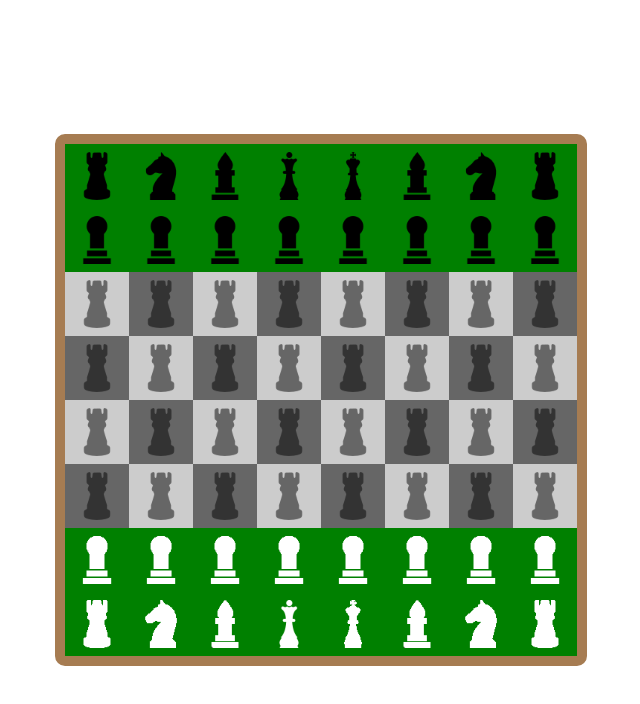
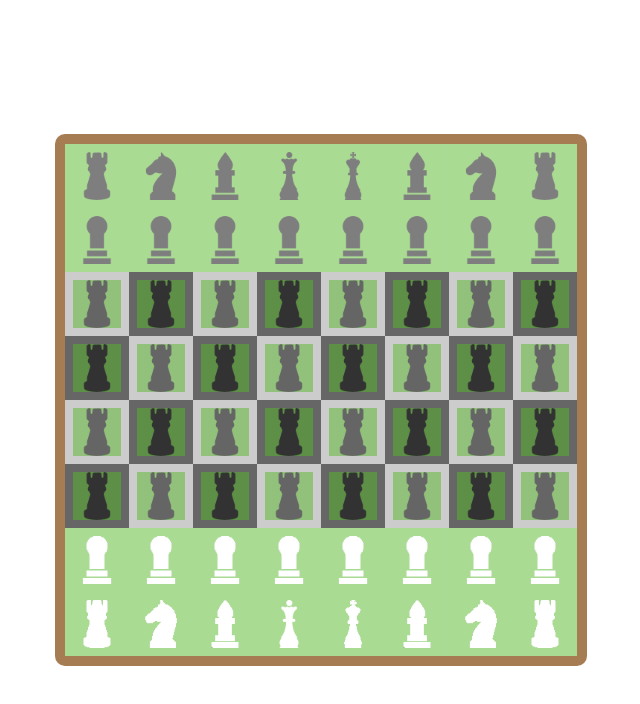
Before and after one commit to ViteKhan/chess, a React (Create React App) app: page / in a window 1280 px wide. Both pictures are taken after a click on the element 416 px from the left and 176 px from the top of the page. Shown: the top 704 px of the page, without its empty margins (319-959 px from the left). Built offline with nearby package versions, Linux system fonts and the light colour scheme.

Commit message:
styles of Cell

```diff
--- a/src/components/Cell/Cell.scss
+++ b/src/components/Cell/Cell.scss
@@ -22,7 +22,10 @@
   background: $WHITE;
 }
 
-// TODO fix styles
 .selected {
-  background: red;
+  background: $ORANGE;
 }
+
+.available {
+  background: $GREEN;
+}
--- a/src/components/Cell/Cell.tsx
+++ b/src/components/Cell/Cell.tsx
@@ -11,12 +11,17 @@ interface CellComponentProps {
 }
 
 export const CellComponent: FC<CellComponentProps> = ({ cell, selectedCell, isSelected, onClick }) => {
+  // I know that, here I could use classnames package
+  const className = [
+    'cell',
+    cell.color, isSelected ? 'selected' : '',
+    cell.available && cell.figure ? 'available' : '',
+  ].join(' ');
+
   return (
     <div
-      className={['cell', cell.color, isSelected ? 'selected' : ''].join(' ')}
+      className={className}
       onClick={() => onClick(cell)}
-      // TODO fix styles
-      style={{ background: cell.available && cell.figure ? 'green' : '' }}
     >
       {cell.available && !cell.figure && <AvailableCell cell={selectedCell}/>}
       {cell.figure?.logo && <img src={cell.figure.logo} alt={cell.figure.name} title={cell.figure.name} />}
--- a/src/styles/variables.scss
+++ b/src/styles/variables.scss
@@ -5,3 +5,5 @@ $BOARD_BORDER: 10px;
 $BLACK: #666666;
 $WHITE: #ccc;
 $BROWN: #A67C52;
+$ORANGE: #FFC34D;
+$GREEN: #57B82A;
```
